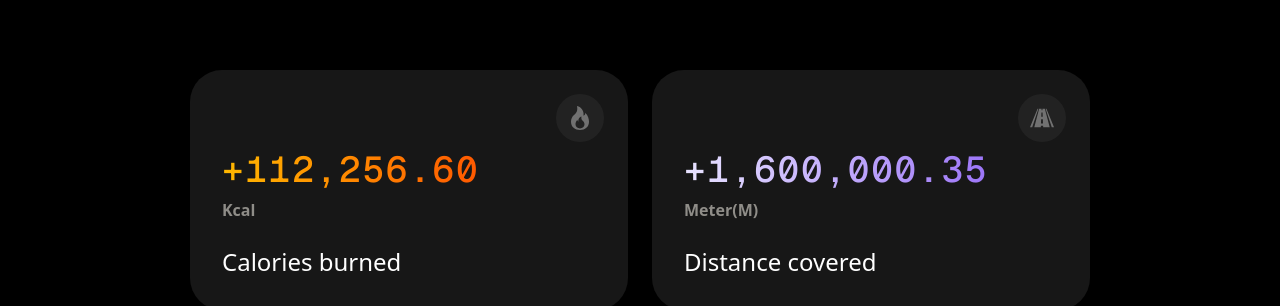
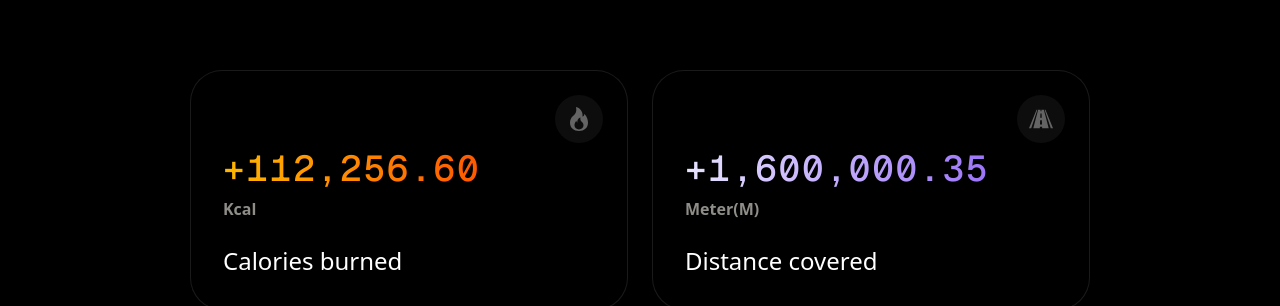
Before and after one commit to anibalalpizar/nextjs-cryptocurrency-landing, a Next.js app: page / in a window 1280 px wide. Shown: the part 500-806 px from the top of the page. Built offline with nearby package versions, Linux system fonts and the light colour scheme.

Commit message:
Refactor StatsCard styles: update background and border for improved aesthetics

```diff
--- a/src/components/StatsCard.tsx
+++ b/src/components/StatsCard.tsx
@@ -24,9 +24,9 @@ export function StatsCard({
   isUsers = false,
 }: StatsCardProps) {
   return (
-    <div className="bg-[#1A1A1A]/90 backdrop-blur-md rounded-[32px] p-8 relative overflow-hidden min-h-[240px]">
+    <div className="bg-black/30 backdrop-blur-xl rounded-[32px] p-8 relative overflow-hidden min-h-[240px] border border-white/10">
       <div className="absolute top-6 right-6">
-        <div className="w-12 h-12 bg-[#2A2A2A]/60 rounded-full flex items-center justify-center">
+        <div className="w-12 h-12 bg-white/5 backdrop-blur-sm rounded-full flex items-center justify-center">
           <Image
             src={icon}
             alt={iconAlt}
```
